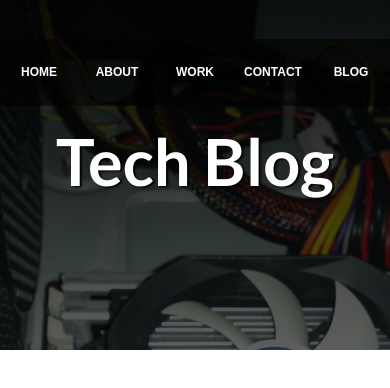
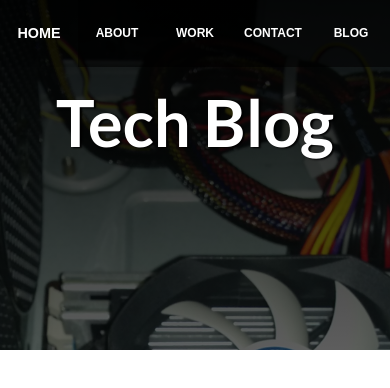
Before and after one commit to mattNat/portfolio-revamp, a React (Create React App) app: page /blog in a window 390 px wide. Shown: the top 388 px of the page. Built offline with nearby package versions, Linux system fonts and the light colour scheme; no server answers.

Commit message:
navbar padding fixed for mobile

```diff
--- a/src/styles/blog.css
+++ b/src/styles/blog.css
@@ -35,10 +35,6 @@
 }
 
 @media(max-width:767px) {
-  .intro-header-blog {
-      padding-top: 10%;
-  }
-
   .intro-header-blog > h1 {
       font-size: 2.5em;
   }
```
